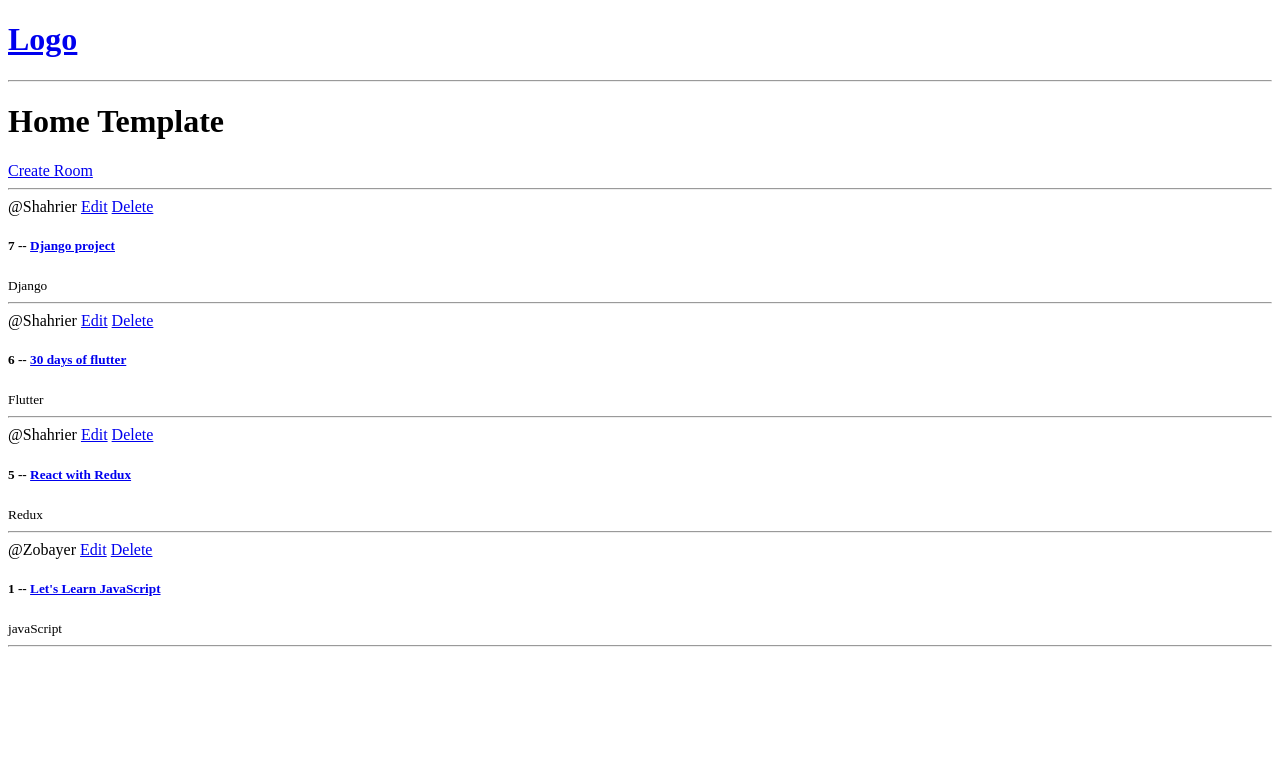
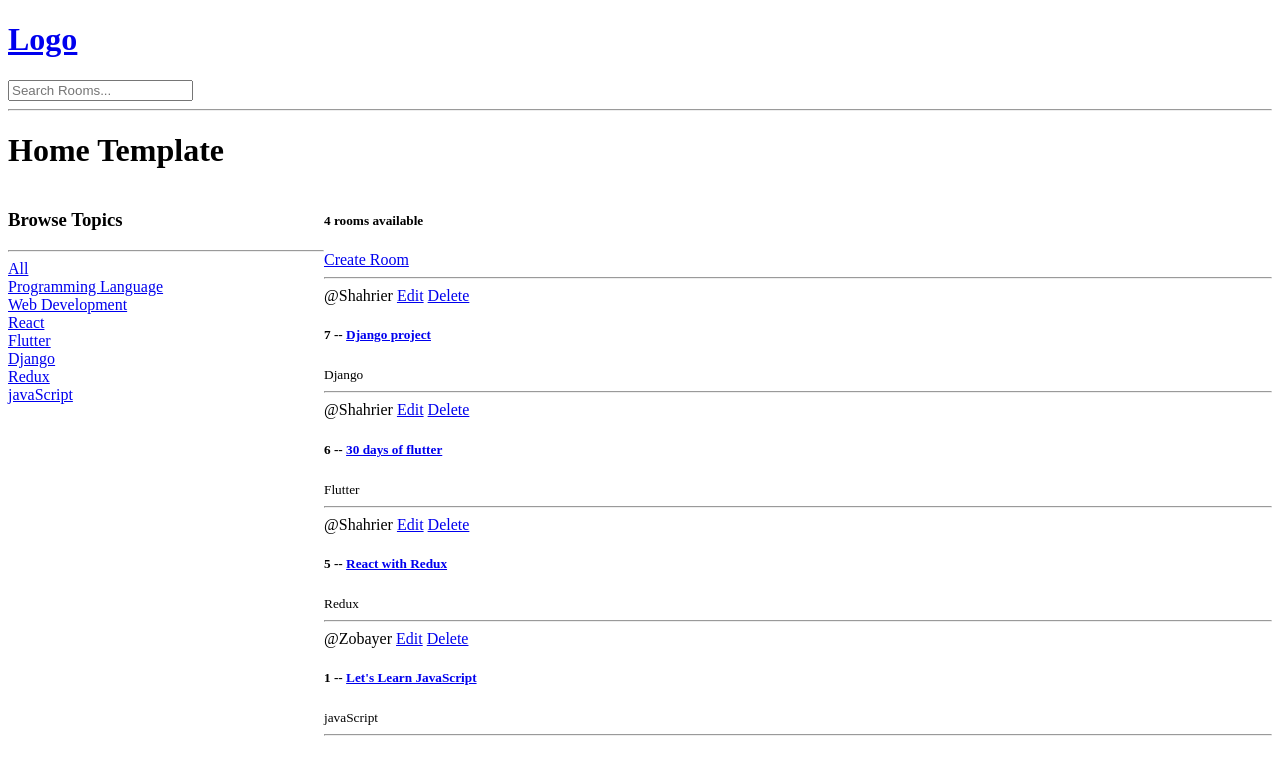
Before and after one commit to hossain-shahrier/studytogether, a Django app: page / in a window 1280 px wide. Shown: the top 775 px of the page. Run offline with Django 4.2, Linux system fonts and the light colour scheme; data comes from the database, SQL or seed files in the repository; both versions use the stored data as it was after the commit.

Commit message:
Search functionality completed

```diff
--- a/base/templates/base/home.html
+++ b/base/templates/base/home.html
@@ -10,21 +10,45 @@
     {%extends 'main.html'%}
     <!-- Main Content of Home -->
     {%block content%}
+    <style>
+      .home-container {
+        display: grid;
+        grid-template-columns: 1fr 3fr;
+      }
+    </style>
     <h1>Home Template</h1>
-    <div>
-      <a href="{% url 'create-room' %}">Create Room</a><hr>
-      {% for room in rooms %}
+    <div class="home-container">
+      <div>
+        <h3>Browse Topics</h3>
+        <hr />
+        <div>
+          <a href="{% url 'home' %}">All</a>
+        </div>
+        {%for topic in topics %}
+        <div>
+          <a href="{% url 'home'%}?q={{topic.name}}">{{topic.name}}</a>
+        </div>
+        {% endfor %}
+      </div>
 
       <div>
+        <h5>{{rooms_count}} rooms available</h5>
+        <a href="{% url 'create-room' %}">Create Room</a>
+        <hr />
+        {% for room in rooms %}
         <span>@{{room.host.username}}</span>
         <a href="{% url 'update-room' room.id %}">Edit</a>
         <a href="{% url 'delete-room' room.id %}">Delete</a>
-        <h5>{{room.id}} -- <a href="{% url 'room' room.id %}">{{room.name}}</h5></a>
+        <h5>
+          {{room.id}} -- <a href="{% url 'room' room.id %}">{{room.name}}</a>
+        </h5>
         <small>{{room.topic}}</small>
-        <hr>
+        <hr />
+
+        {%endfor%}
       </div>
-      {%endfor%}
     </div>
+
     {%endblock%}
   </body>
 </html>
--- a/base/views.py
+++ b/base/views.py
@@ -1,7 +1,7 @@
 from django.shortcuts import render, redirect
-
+from django.db.models import Q
 from .forms import RoomForm
-from .models import Room
+from .models import Room, Topic
 # from .forms import RoomForm
 # Create your views here.
 
@@ -15,8 +15,12 @@ from .models import Room
 
 
 def home(request):
-    rooms = Room.objects.all()
-    context = {"rooms": rooms}
+    q = request.GET.get('q') if request.GET.get('q') != None else ''
+    rooms = Room.objects.filter(
+        Q(topic__name__icontains=q) | Q(name__icontains=q) | Q(description__icontains=q))
+    topics = Topic.objects.all()
+    rooms_count = rooms.count()
+    context = {"rooms": rooms, "topics": topics, 'rooms_count': rooms_count}
     return render(request, 'base/home.html', context)
 
 
--- a/templates/navbar.html
+++ b/templates/navbar.html
@@ -1,2 +1,5 @@
 <a href="/"><h1>Logo</h1></a>
+<form action="{% url 'home'%}" method="get">
+  <input type="text" name="q" placeholder="Search Rooms..." />
+</form>
 <hr />
```
Also changed, not shown: db.sqlite3.
